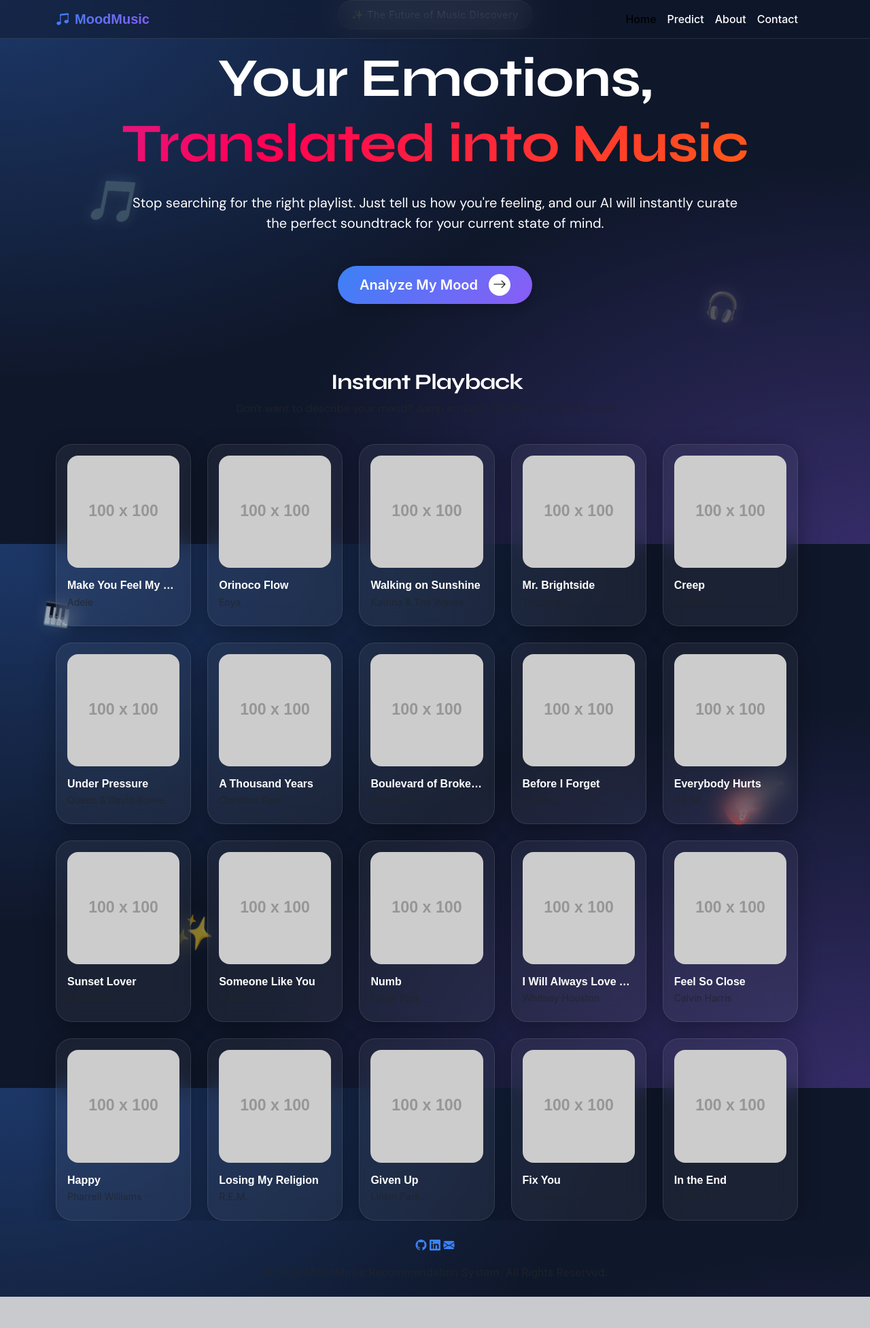
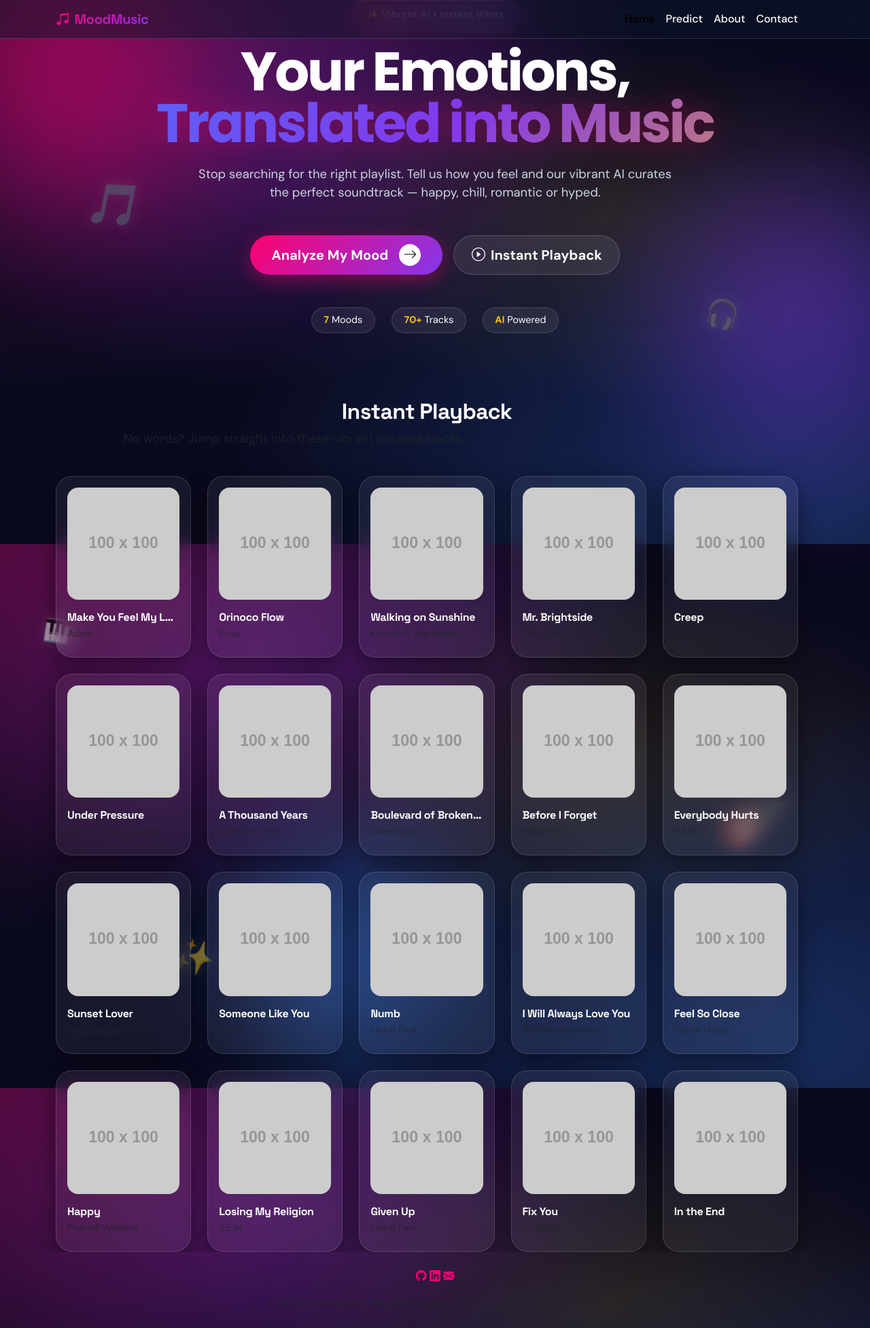
Before and after one commit to naimasultana553-sys/MoodMusic, a Flask app: page / in a window 1280 px wide. Shown: the whole page at 68% size. Before the commit the page ends 1907 px from the top, so only its background shows below. Run offline with Flask 3, Linux system fonts and the light colour scheme; grey boxes labelled with a size stand in for pictures from a placeholder-image service; data that the repository does not hold is empty; some libraries are stand-ins or nearby versions.

Commit message:
style: vibrant gradient overhaul for front page
- switch fonts to Poppins/Space Grotesk + Syne/DM Sans
- add multi-orb mesh gradient background with vibrant pink-purple-blue
- enhance premium badge, gradient text, buttons with vibrant gradients
- add hero orbs, glass secondary button, and stat pills to index

```diff
--- a/static/css/style.css
+++ b/static/css/style.css
@@ -1,50 +1,50 @@
 /* =========================================
-   Vibrant Glassmorphism Theme (Default)
+   Vibrant Gradient Theme
 ========================================= */
 :root {
-    --bg-main: #0f172a;
+    --bg-main: #0a0a1f;
     --text-main: #ffffff;
     --text-muted: #cbd5e1;
-
-    --glass-bg: rgba(255, 255, 255, 0.05);
-    --glass-border: rgba(255, 255, 255, 0.1);
-    --glass-shadow: 0 8px 32px 0 rgba(0, 0, 0, 0.3);
-
-    --primary: #3b82f6;
-    --primary-hover: #2563eb;
-    --primary-soft: rgba(59, 130, 246, 0.2);
-
-    --success: #10b981;
-    --success-soft: rgba(16, 185, 129, 0.2);
-
-    --card-bg-hover: rgba(255, 255, 255, 0.1);
-    --input-bg: rgba(0, 0, 0, 0.2);
-    --input-border: rgba(255, 255, 255, 0.15);
-
-    --gradient-1: #3b82f6;
-    --gradient-2: #8b5cf6;
+    --glass-bg: rgba(255, 255, 255, 0.06);
+    --glass-border: rgba(255, 255, 255, 0.14);
+    --glass-shadow: 0 8px 32px 0 rgba(0, 0, 0, 0.45);
+    --primary: #ff006e;
+    --primary-hover: #e60062;
+    --primary-soft: rgba(255, 0, 110, 0.2);
+    --success: #06ffa5;
+    --success-soft: rgba(6, 255, 165, 0.2);
+    --card-bg-hover: rgba(255, 255, 255, 0.12);
+    --input-bg: rgba(255,255,255,0.07);
+    --input-border: rgba(255, 255, 255, 0.18);
+    --gradient-1: #ff006e;
+    --gradient-2: #8338ec;
+    --gradient-1-rgb: 255,0,110;
+    --gradient-2-rgb: 131,56,236;
 }
 
-/* Global Mesh Gradient Background */
 body {
-    font-family: 'Inter', sans-serif;
+    font-family: 'DM Sans', sans-serif;
     background-color: var(--bg-main);
     color: var(--text-main);
     overflow-x: hidden;
     min-height: 100vh;
     background-image:
-        radial-gradient(at 0% 0%, rgba(var(--gradient-1-rgb, 59, 130, 246), 0.3) 0px, transparent 50%),
-        radial-gradient(at 100% 100%, rgba(var(--gradient-2-rgb, 139, 92, 246), 0.3) 0px, transparent 50%);
+        radial-gradient(at 0% 0%, rgba(255,0,110,0.28) 0px, transparent 50%),
+        radial-gradient(at 30% 20%, rgba(131,56,236,0.32) 0px, transparent 45%),
+        radial-gradient(at 90% 90%, rgba(58,134,255,0.28) 0px, transparent 50%),
+        radial-gradient(at 70% 40%, rgba(255,190,11,0.12) 0px, transparent 40%);
     background-attachment: fixed;
     transition: all 0.8s ease;
 }
 
-h1, h2, h3, h4, h5, h6, .navbar-brand {
-    font-family: 'Outfit', sans-serif;
+h1, h2, h3, h4, h5, h6, .navbar-brand, .hero-title, .vibrant-heading {
+    font-family: 'Space Grotesk', 'Poppins', sans-serif;
+    letter-spacing: -0.02em;
 }
-
 .syne-font { font-family: 'Syne', sans-serif; letter-spacing: -1px; }
 .dm-sans-font { font-family: 'DM Sans', sans-serif; }
+.hero-title { font-family: 'Poppins', sans-serif; letter-spacing: -0.04em; line-height: 0.95; }
+.hero-subtitle { font-family: 'DM Sans', sans-serif; max-width: 700px; font-size: 1.15rem; color: #cbd5e1; }
 
 a {
     text-decoration: none;
@@ -89,12 +89,13 @@
 /* Buttons */
 .custom-btn {
     border-radius: 50px;
-    font-weight: 600;
-    padding: 0.75rem 2rem;
+    font-weight: 700;
+    padding: 0.8rem 2rem;
     border: none;
-    background: linear-gradient(135deg, var(--gradient-1), var(--gradient-2));
+    background: linear-gradient(135deg, #ff006e, #8338ec, #3a86ff);
+    background-size: 200% 200%;
     color: white !important;
-    box-shadow: 0 4px 15px rgba(0,0,0,0.2);
+    box-shadow: 0 8px 28px rgba(255,0,110,0.4);
     transition: all 0.3s ease;
 }
 
@@ -231,21 +232,23 @@
    New Premium Hero Styles
 ========================================= */
 .premium-badge {
-    background: rgba(255,255,255,0.1);
-    border: 1px solid rgba(255,255,255,0.2);
-    box-shadow: 0 4px 15px rgba(0,0,0,0.2);
+    background: linear-gradient(135deg, rgba(255,0,110,0.18), rgba(131,56,236,0.18));
+    border: 1px solid rgba(255,255,255,0.22);
+    box-shadow: 0 4px 20px rgba(255,0,110,0.25);
     border-radius: 30px;
-    padding: 0.6rem 1.2rem;
+    padding: 0.6rem 1.3rem;
     font-size: 0.9rem;
     letter-spacing: 0.5px;
+    backdrop-filter: blur(10px);
 }
 
 .gradient-text-animated {
-    background: linear-gradient(-45deg, #ff7b00, #ff0055, #8b5cf6, #3b82f6);
-    background-size: 300% 300%;
-    animation: gradientShift 5s ease infinite;
+    background: linear-gradient(-45deg, #ff006e, #ffbe0b, #8338ec, #3a86ff, #06ffa5);
+    background-size: 400% 400%;
+    animation: gradientShift 4s ease infinite;
     -webkit-background-clip: text;
     -webkit-text-fill-color: transparent;
+    filter: drop-shadow(0 0 22px rgba(255,0,110,0.35));
 }
 @keyframes gradientShift { 0% {background-position: 0% 50%;} 50% {background-position: 100% 50%;} 100% {background-position: 0% 50%;} }
 
@@ -280,13 +283,46 @@
     box-shadow: 0 15px 35px rgba(0,0,0,0.4);
 }
 
+.hero-gradient-orb {
+    position: absolute;
+    border-radius: 50%;
+    filter: blur(60px);
+    opacity: 0.5;
+    pointer-events: none;
+}
+.orb-1 { width: 520px; height: 520px; background: radial-gradient(circle, #ff006e 0%, transparent 70%); top: -120px; left: -160px; animation: orbFloat 12s ease-in-out infinite alternate; }
+.orb-2 { width: 600px; height: 600px; background: radial-gradient(circle, #8338ec 0%, transparent 70%); top: 10%; right: -180px; animation: orbFloat 14s ease-in-out infinite alternate-reverse; }
+.orb-3 { width: 480px; height: 480px; background: radial-gradient(circle, #3a86ff 0%, transparent 70%); bottom: 10%; left: 20%; animation: orbFloat 16s ease-in-out infinite alternate; }
+@keyframes orbFloat { 0% { transform: translate(0,0) scale(1); } 100% { transform: translate(30px,-30px) scale(1.08); } }
+
+.glass-btn {
+    background: rgba(255,255,255,0.08);
+    border: 1px solid rgba(255,255,255,0.18);
+    color: white;
+    border-radius: 50px;
+    padding: 0.75rem 1.6rem;
+    font-weight: 600;
+    backdrop-filter: blur(12px);
+    transition: all 0.3s;
+}
+.glass-btn:hover { background: rgba(255,255,255,0.14); color: white; transform: translateY(-2px); }
+.stat-pill {
+    background: rgba(255,255,255,0.07);
+    border: 1px solid rgba(255,255,255,0.14);
+    border-radius: 50px;
+    padding: 0.45rem 1.1rem;
+    font-size: 0.9rem;
+    backdrop-filter: blur(8px);
+}
+.stat-pill strong { color: #ffbe0b; }
+
 /* Floating Elements */
 .floating-element {
     position: absolute;
     font-size: 3rem;
     filter: drop-shadow(0 0 10px rgba(255,255,255,0.2));
     z-index: 0;
-    opacity: 0.6;
+    opacity: 0.55;
     animation: floatAnim 10s ease-in-out infinite alternate;
 }
 .float-1 { top: 15%; left: 10%; animation-delay: 0s; font-size: 4rem; }
--- a/templates/base.html
+++ b/templates/base.html
@@ -4,30 +4,18 @@
     <meta charset="UTF-8">
     <meta name="viewport" content="width=device-width, initial-scale=1.0">
     <title>{% block title %}Mood-Based Music{% endblock %}</title>
-
-    <!-- Google Fonts -->
     <link rel="preconnect" href="https://fonts.googleapis.com">
     <link rel="preconnect" href="https://fonts.gstatic.com" crossorigin>
-    <link href="https://fonts.googleapis.com/css2?family=DM+Sans:wght@400;500;700&family=Syne:wght@400;600;700;800&display=swap" rel="stylesheet">
-
-    <!-- Bootstrap 5 CSS -->
+    <link href="https://fonts.googleapis.com/css2?family=Poppins:wght@500;700;800&family=Space+Grotesk:wght@500;700&family=Syne:wght@700;800&family=DM+Sans:wght@400;500;700&display=swap" rel="stylesheet">
     <link href="https://cdn.jsdelivr.net/npm/bootstrap@5.3.0/dist/css/bootstrap.min.css" rel="stylesheet">
-
-    <!-- Bootstrap Icons -->
     <link rel="stylesheet" href="https://cdn.jsdelivr.net/npm/bootstrap-icons@1.11.1/font/bootstrap-icons.css">
-
-    <!-- Custom CSS -->
-    <link rel="stylesheet" href="{{ url_for('static', filename='css/style.css') }}?v=1.4">
-
-    <!-- Dynamic theme script -->
+    <link rel="stylesheet" href="{{ url_for('static', filename='css/style.css') }}?v=1.5">
     <script>
         const savedTheme = localStorage.getItem('theme') || 'dark';
         document.documentElement.setAttribute('data-theme', savedTheme);
     </script>
 </head>
 <body class="d-flex flex-column min-vh-100 transition-body">
-
-    <!-- Navigation -->
     <nav class="navbar navbar-expand-lg glass-nav fixed-top">
         <div class="container">
             <a class="navbar-brand fw-bold gradient-text" href="{{ url_for('index') }}">
@@ -38,18 +26,10 @@
             </button>
             <div class="collapse navbar-collapse" id="navbarNav">
                 <ul class="navbar-nav ms-auto mb-2 mb-lg-0 align-items-center">
-                    <li class="nav-item">
-                        <a class="nav-link {% if request.endpoint == 'index' %}active{% endif %}" href="{{ url_for('index') }}">Home</a>
-                    </li>
-                    <li class="nav-item">
-                        <a class="nav-link {% if request.endpoint == 'predict_page' %}active{% endif %}" href="{{ url_for('predict_page') }}">Predict</a>
-                    </li>
-                    <li class="nav-item">
-                        <a class="nav-link {% if request.endpoint == 'about' %}active{% endif %}" href="{{ url_for('about') }}">About</a>
-                    </li>
-                    <li class="nav-item">
-                        <a class="nav-link {% if request.endpoint == 'contact' %}active{% endif %}" href="{{ url_for('contact') }}">Contact</a>
-                    </li>
+                    <li class="nav-item"><a class="nav-link {% if request.endpoint == 'index' %}active{% endif %}" href="{{ url_for('index') }}">Home</a></li>
+                    <li class="nav-item"><a class="nav-link {% if request.endpoint == 'predict_page' %}active{% endif %}" href="{{ url_for('predict_page') }}">Predict</a></li>
+                    <li class="nav-item"><a class="nav-link {% if request.endpoint == 'about' %}active{% endif %}" href="{{ url_for('about') }}">About</a></li>
+                    <li class="nav-item"><a class="nav-link {% if request.endpoint == 'contact' %}active{% endif %}" href="{{ url_for('contact') }}">Contact</a></li>
                     <li class="nav-item ms-lg-3 mt-2 mt-lg-0">
                         <button id="theme-toggle" class="btn btn-outline-theme rounded-circle theme-btn" aria-label="Toggle Dark Mode">
                             <i class="bi bi-moon-fill dark-icon"></i>
@@ -60,13 +40,9 @@
             </div>
         </div>
     </nav>
-
-    <!-- Main Content -->
     <main class="flex-grow-1 main-content-wrapper">
         {% block content %}{% endblock %}
     </main>
-
-    <!-- Footer -->
     <footer class="footer mt-auto py-4 glass-footer">
         <div class="container text-center">
             <div class="social-links mb-3">
@@ -77,13 +53,8 @@
             <p class="mb-0 text-muted">&copy; 2026 MoodMusic Recommendation System. All Rights Reserved.</p>
         </div>
     </footer>
-
-    <!-- Bootstrap 5 JS Bundle -->
     <script src="https://cdn.jsdelivr.net/npm/bootstrap@5.3.0/dist/js/bootstrap.bundle.min.js"></script>
-
-    <!-- Custom JS -->
-    <script src="{{ url_for('static', filename='js/main.js') }}?v=1.4"></script>
-
+    <script src="{{ url_for('static', filename='js/main.js') }}?v=1.5"></script>
     {% block scripts %}{% endblock %}
 </body>
 </html>
--- a/templates/index.html
+++ b/templates/index.html
@@ -1,62 +1,57 @@
 {% extends 'base.html' %}
-
 {% block title %}MoodMusic - Discover Music Through Emotions{% endblock %}
-
 {% block content %}
 <div class="hero-section position-relative overflow-hidden">
-
-    <!-- Floating Musical Elements -->
+    <div class="hero-gradient-orb orb-1"></div>
+    <div class="hero-gradient-orb orb-2"></div>
+    <div class="hero-gradient-orb orb-3"></div>
     <div class="floating-element float-1">🎵</div>
     <div class="floating-element float-2">🎧</div>
     <div class="floating-element float-3">✨</div>
     <div class="floating-element float-4">🎸</div>
     <div class="floating-element float-5">🎹</div>
-
     <div class="container position-relative z-index-1 h-100 d-flex flex-column justify-content-center">
         <div class="row align-items-center justify-content-center text-center">
             <div class="col-lg-10 fade-in-up">
-
-                <div class="badge-custom premium-badge mb-4 d-inline-block">
-                    <span class="sparkle">✨</span> The Future of Music Discovery
+                <div class="premium-badge mb-4 d-inline-block">
+                    <span class="sparkle">✨</span> Vibrant AI • Instant Vibes
                 </div>
-
-                <h1 class="display-1 fw-bold mb-4 hero-title syne-font">
+                <h1 class="display-1 fw-bold mb-4 hero-title">
                     Your Emotions,<br>
                     <span class="gradient-text-animated">Translated into Music</span>
                 </h1>
-
-                <p class="lead mb-5 hero-subtitle mx-auto max-w-700 dm-sans-font">
-                    Stop searching for the right playlist. Just tell us how you're feeling, and our AI will instantly curate the perfect soundtrack for your current state of mind.
+                <p class="lead mb-5 hero-subtitle mx-auto">
+                    Stop searching for the right playlist. Tell us how you feel and our vibrant AI curates the perfect soundtrack — happy, chill, romantic or hyped.
                 </p>
-
-                <div class="d-flex gap-4 justify-content-center flex-wrap mt-2">
+                <div class="d-flex gap-3 justify-content-center flex-wrap mt-2">
                     <a href="{{ url_for('predict_page') }}" class="btn btn-primary btn-lg custom-btn glow-btn-hero btn-animate d-flex align-items-center">
                         <span class="me-2">Analyze My Mood</span>
                         <div class="icon-circle bg-white text-dark ms-2"><i class="bi bi-arrow-right"></i></div>
                     </a>
+                    <a href="#instant" class="btn btn-lg glass-btn d-flex align-items-center">
+                        <i class="bi bi-play-circle me-2"></i> Instant Playback
+                    </a>
+                </div>
+                <div class="hero-stats d-flex justify-content-center gap-4 mt-5 flex-wrap">
+                    <div class="stat-pill"><strong>7</strong> Moods</div>
+                    <div class="stat-pill"><strong>70+</strong> Tracks</div>
+                    <div class="stat-pill"><strong>AI</strong> Powered</div>
                 </div>
             </div>
         </div>
-
-        <!-- Instant Playback Section -->
-        <div class="row mt-5 pt-5 fade-in-up delay-1 justify-content-center w-100">
+        <div id="instant" class="row mt-5 pt-5 fade-in-up delay-1 justify-content-center w-100">
             <div class="col-12 text-center mb-4">
-                <h2 class="syne-font fw-bold">Instant Playback</h2>
-                <p class="text-muted dm-sans-font">Don't want to describe your mood? Jump straight into these curated tracks.</p>
+                <h2 class="fw-bold vibrant-heading">Instant Playback</h2>
+                <p class="text-muted hero-subtitle">No words? Jump straight into these vibrant curated tracks.</p>
             </div>
-
             <div class="col-12">
-                <!-- Loading Overlay for Instant Songs -->
                 <div id="instant-loading" class="text-center py-5">
                     <div class="spinner-border text-primary" role="status" style="width: 3rem; height: 3rem;">
                         <span class="visually-hidden">Loading...</span>
                     </div>
-                    <h5 class="mt-3 fw-bold pulse-text">Fetching tracks...</h5>
+                    <h5 class="mt-3 fw-bold pulse-text">Fetching vibrant tracks...</h5>
                 </div>
-
-                <div class="row row-cols-1 row-cols-sm-2 row-cols-md-3 row-cols-lg-4 row-cols-xl-5 g-4" id="instant-songs-container">
-                    <!-- Instant songs injected by JS -->
-                </div>
+                <div class="row row-cols-1 row-cols-sm-2 row-cols-md-3 row-cols-lg-4 row-cols-xl-5 g-4" id="instant-songs-container"></div>
             </div>
         </div>
     </div>
```
